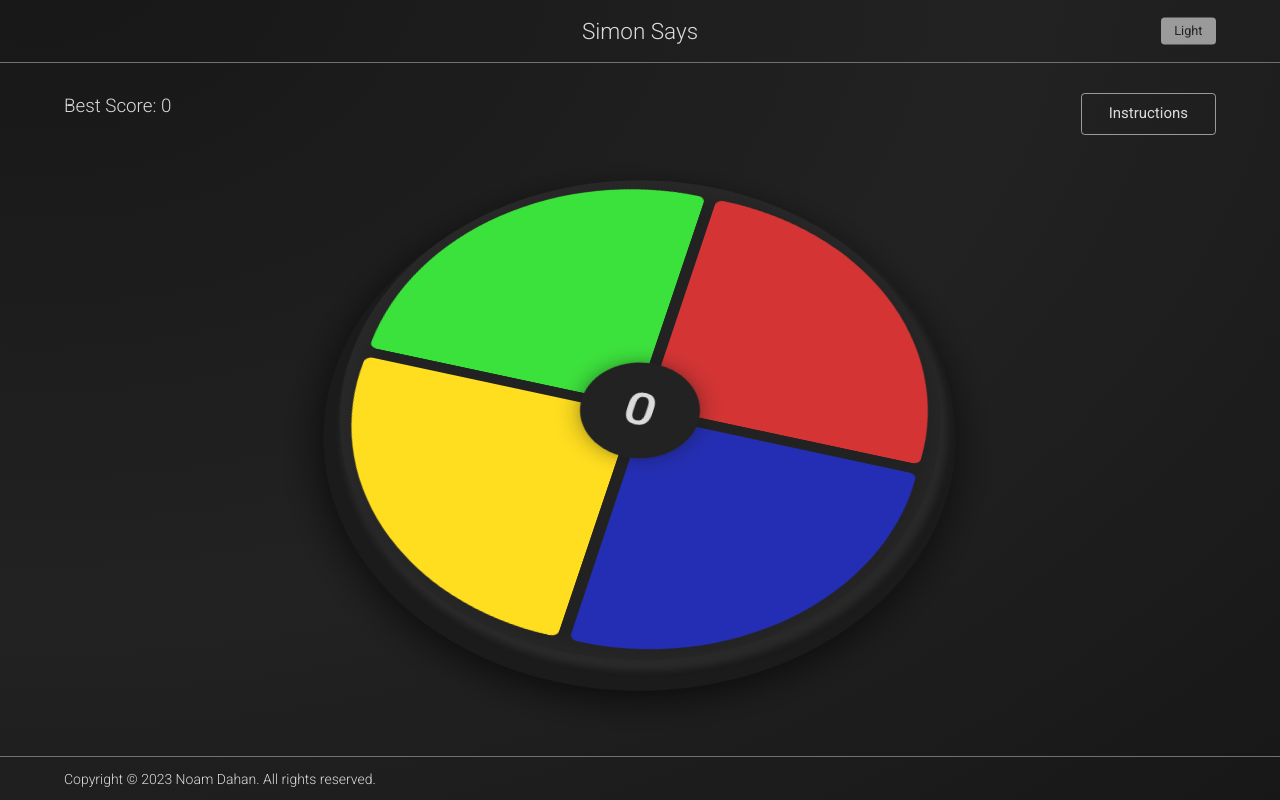
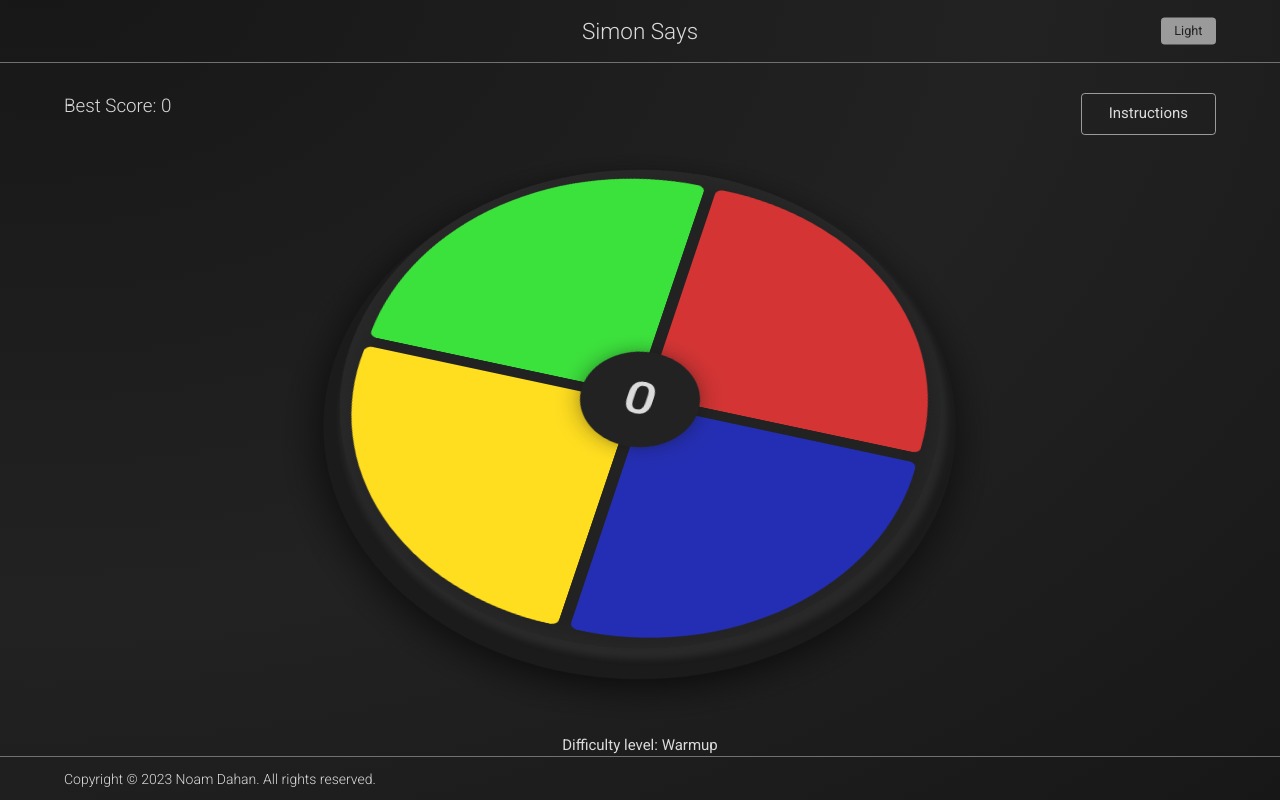
Before and after one commit to Boydem/Simon-s-game, a React (Create React App) app: page / in a window 1280 px wide. Both pictures are taken after a click on the button "Start". Built offline with nearby package versions, Linux system fonts and the light colour scheme; no server answers.

Commit message:
added difficultiy level

```diff
--- a/src/app/pages/Home.tsx
+++ b/src/app/pages/Home.tsx
@@ -25,6 +25,8 @@ export const Home = () => {
     const [isGameOn, setIsGameOn] = useState(false)
     const [isPlayerMove, setIsPlayerMove] = useState(false)
     const [isInstructionOpen, setIsInstructionsOpen] = useState(false)
+    const [highlightSpeed, setHighlightSpeed] = useState<number>(SHOW_HIGHLIGHT_TIME)
+
     const sequence = useRef<Color[]>([])
     const gameBoardRef = useRef<HTMLDivElement>(null)
     const playerClick = useRef<number>(-1)
@@ -58,6 +60,18 @@ export const Home = () => {
         highlightSequence()
     }, [level, isGameOn])
 
+    function updateHighlightSpeed(level: number) {
+        if (level === 3) {
+            setHighlightSpeed(SHOW_HIGHLIGHT_TIME - 50)
+        } else if (level === 5) {
+            setHighlightSpeed(SHOW_HIGHLIGHT_TIME - 100)
+        } else if (level === 7) {
+            setHighlightSpeed(SHOW_HIGHLIGHT_TIME - 150)
+        } else if (level === 10) {
+            setHighlightSpeed(SHOW_HIGHLIGHT_TIME - 200)
+        }
+    }
+
     function addNextToSequence() {
         const randomNum = Math.floor(Math.random() * 4)
         let nextInSequence = colors[randomNum]
@@ -67,7 +81,7 @@ export const Home = () => {
     async function highlightSequence() {
         for (let i = 0; i < sequence.current.length; i++) {
             const color = sequence.current[i]
-            await utilService.delay(i === 0 ? SHOW_HIGHLIGHT_DELAY : SHOW_HIGHLIGHT_TIME)
+            await utilService.delay(i === 0 ? SHOW_HIGHLIGHT_DELAY : highlightSpeed)
             await hilghlightColor(color)
         }
         setIsPlayerMove(true)
@@ -89,6 +103,7 @@ export const Home = () => {
                 playSoundSequentially([color.sound, CORRECT_SOUND])
                 await utilService.delay(500)
                 setLevel(prev => prev + 1)
+                updateHighlightSpeed(level + 1)
                 return
             }
             playSound(color.sound)
@@ -168,6 +183,10 @@ export const Home = () => {
                                     Instructions
                                 </button>
                                 <span className='best-score'>Best Score: {bestScore}</span>
+                                <span className='difficulty'>
+                                    Difficulty level:{' '}
+                                    {level < 3 ? 'Warmup' : level < 5 ? 'Easy' : level < 7 ? 'Medium' : 'Hard'}
+                                </span>
                             </>
                         )}
                     </>
--- a/src/assets/scss/pages/home/home.scss
+++ b/src/assets/scss/pages/home/home.scss
@@ -78,7 +78,7 @@ $highlight-shadow2: 0px 0px 10px 0.25rem;
 
         .game-btn {
             border-radius: 0.25rem;
-            transition: all 0.3s ease;
+            transition: all 0.2s ease;
             &[disabled] {
                 cursor: not-allowed;
             }
```
